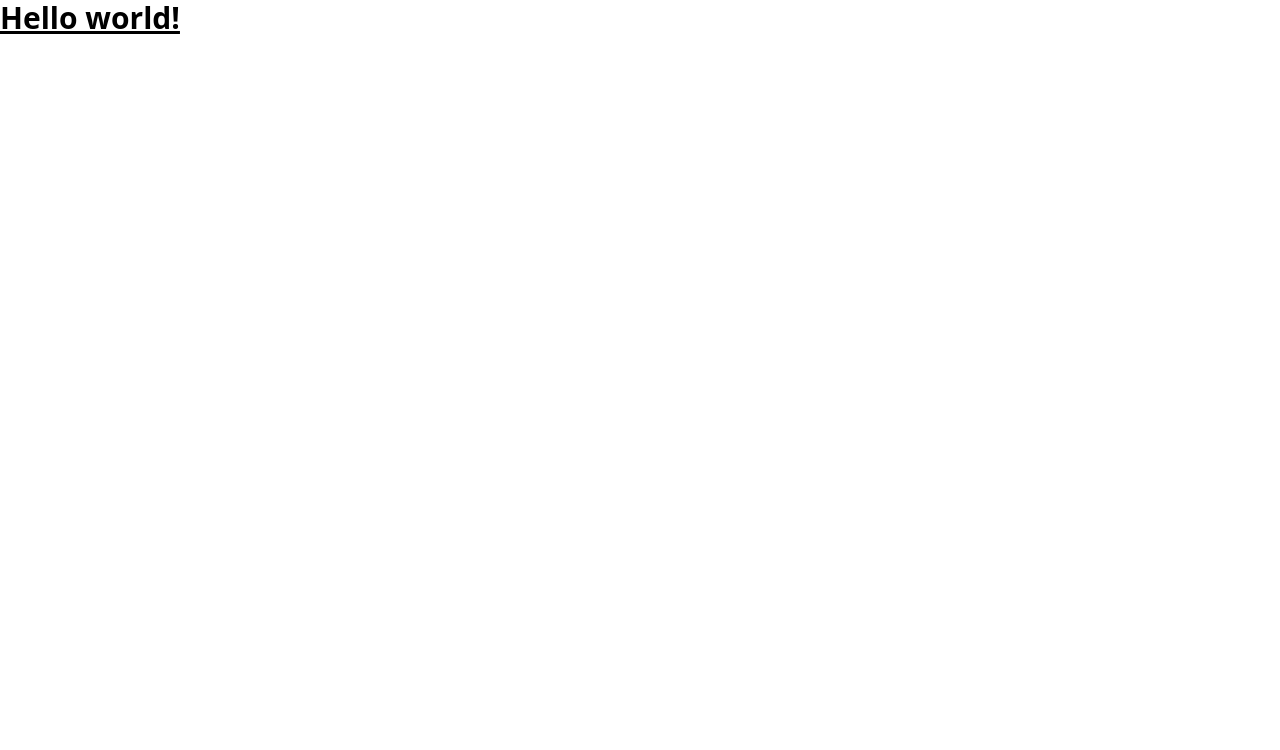
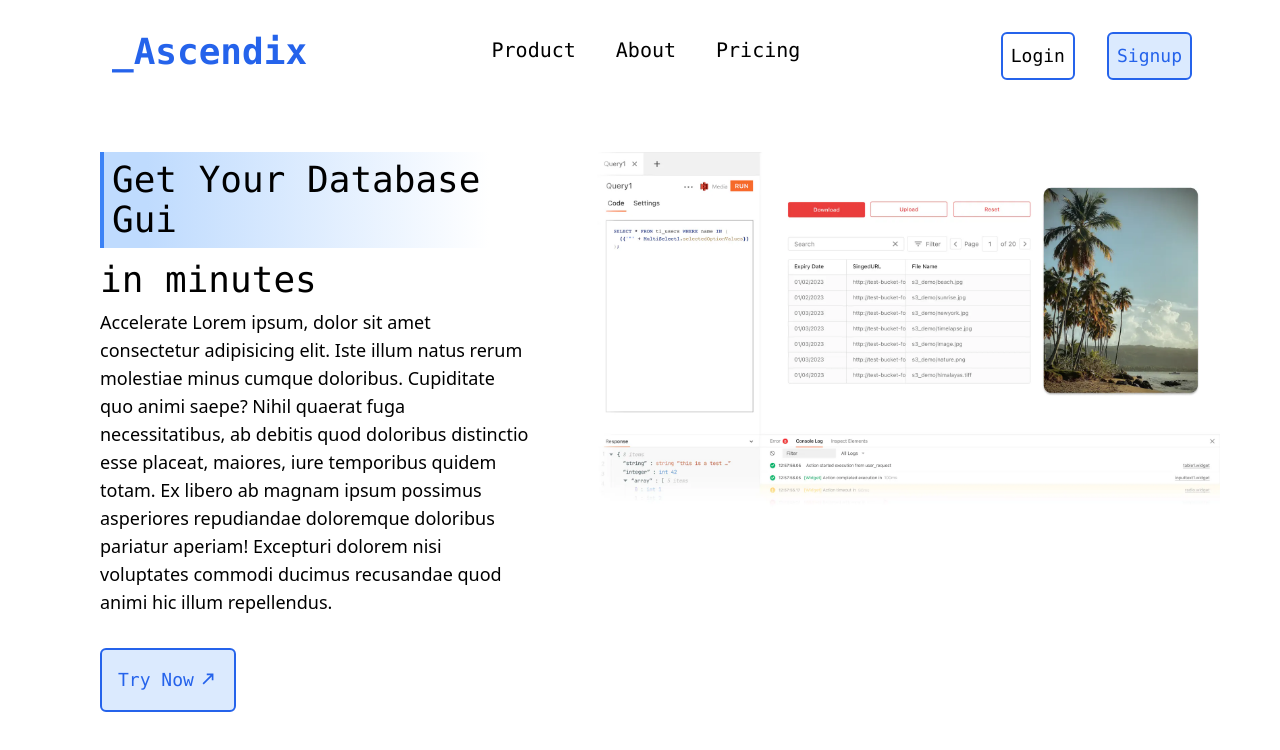
Before and after one commit to suraj-9849/toolsmith, a React (Create React App) app: page / in a window 1280 px wide. Shown: the top 750 px of the page. Built offline with nearby package versions, Linux system fonts and the light colour scheme.

Commit message:
landing page done

```diff
--- a/package.json
+++ b/package.json
@@ -10,6 +10,7 @@
     "@types/react-dom": "^18.3.0",
     "react": "^18.3.1",
     "react-dom": "^18.3.1",
+    "react-icons": "^5.2.1",
     "react-scripts": "5.0.1",
     "typescript": "^4.9.5",
     "web-vitals": "^2.1.4"
--- a/src/App.tsx
+++ b/src/App.tsx
@@ -1,12 +1,15 @@
 import React from 'react';
 import logo from './logo.svg';
 import './App.css';
+import Navbar from './components/Navbar';
+import DataBaseHome from './components/DataBaseHome';
 
 function App() {
   return (
-    <h1 className="text-3xl font-bold underline">
-      Hello world!
-    </h1>
+    <>
+      <Navbar />
+      <DataBaseHome />
+    </>
   );
 }
 
--- /dev/null
+++ b/src/components/DataBaseHome.tsx
@@ -0,0 +1,30 @@
+import React from 'react'
+import dbimg from '../icons/db.webp'
+import { CgArrowTopRight } from "react-icons/cg";
+
+function DataBaseHome() {
+  return (
+        <div className='flex justify-between mt-5 mx-10 p-5'>
+            <div className='mx-10 w-1/2'>
+                <h1 className="bg-gradient-to-r p-2 border-l-4 border-blue-500 from-blue-200 from-10% to-white to-90% font-medium font-mono text-4xl">
+                    Get Your Database Gui
+                </h1>
+                <h1 className='font-mono text-4xl mt-3 font-medium'>
+                    in minutes
+                </h1>
+                <p className=' mt-2 font-light  text-lg'>
+                    Accelerate Lorem ipsum, dolor sit amet consectetur adipisicing elit. Iste illum natus rerum molestiae minus cumque doloribus. Cupiditate quo animi saepe? Nihil quaerat fuga necessitatibus, ab debitis quod doloribus distinctio esse placeat, maiores, iure temporibus quidem totam. Ex libero ab magnam ipsum possimus asperiores repudiandae doloremque doloribus pariatur aperiam! Excepturi dolorem nisi voluptates commodi ducimus recusandae quod animi hic illum repellendus.
+                </p>
+                <button className='mt-8 p-4 border-2 font-mono hover:bg-blue-600 text-blue-600 text-lg transition duration-300 bg-blue-100 hover:text-white  border-blue-600 rounded-md'>Try Now
+                    <CgArrowTopRight className='inline-block ml-1 mb-1' size={20}/>
+                </button>
+
+            </div>
+            <div className='w-3/4'>
+                <img src={dbimg} alt="" />
+            </div>
+        </div>
+  )
+}
+
+export default DataBaseHome
--- /dev/null
+++ b/src/components/Navbar.tsx
@@ -0,0 +1,43 @@
+import React from 'react'
+
+function Navbar() {
+    const [isHovering, setIsHovering] = React.useState(false);
+  return (
+    <div className='p-8 ml-20 mr-10 flex justify-between'>
+        <div>
+            <h1 className='font-mono text-4xl font-semibold text-blue-600'>_Ascendix</h1>
+        </div>
+        <div className='flex mt-1'>
+            <div
+                onMouseOver={() => setIsHovering(true)}
+                onMouseOut={() => setIsHovering(false)}
+            className=''>
+                <button className='font-mono text-xl text-black'>Product</button>
+                {
+                    isHovering && (
+                        <div className='transition duration-500 ease-in bg-gray-100 p-4'>
+                            <p>Product 1</p>
+                            <p>Product 2</p>
+                            <p>Product 3</p>
+                        </div>
+                    )
+                }
+            </div>
+            <div>
+                <div className='mx-10'>
+                    <button className='font-mono text-xl text-black'>About</button>
+                </div>
+            </div>
+            <div className=''>
+                <button className='font-mono text-xl text-black'>Pricing</button>
+            </div>
+        </div>
+        <div className='justify-evenly'>
+            <button className='mx-4 font-mono transition duration-500 hover:bg-blue-100 text-lg p-2 hover:text-blue-600 border-2 border-solid border-blue-600 rounded-md'>Login</button>
+            <button className='mx-4 rounded-md hover:bg-blue-600  border-blue-600 font-mono border-solid hover:border-blue-600 p-2 border-2 bg-blue-100  hover:text-white transition duration-300 text-lg text-blue-600'>Signup</button>
+        </div>
+    </div>
+  )
+}
+
+export default Navbar
```
Also changed, not shown: src/icons/db.webp (added), 1 other file (tests, documents, lock files or other folders).
